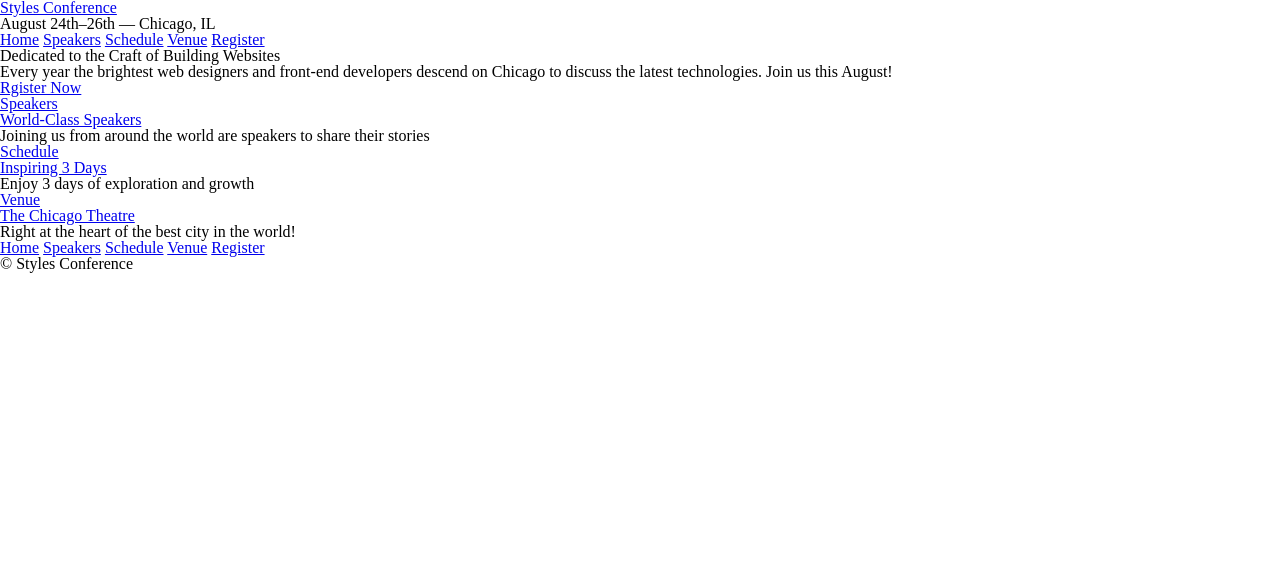
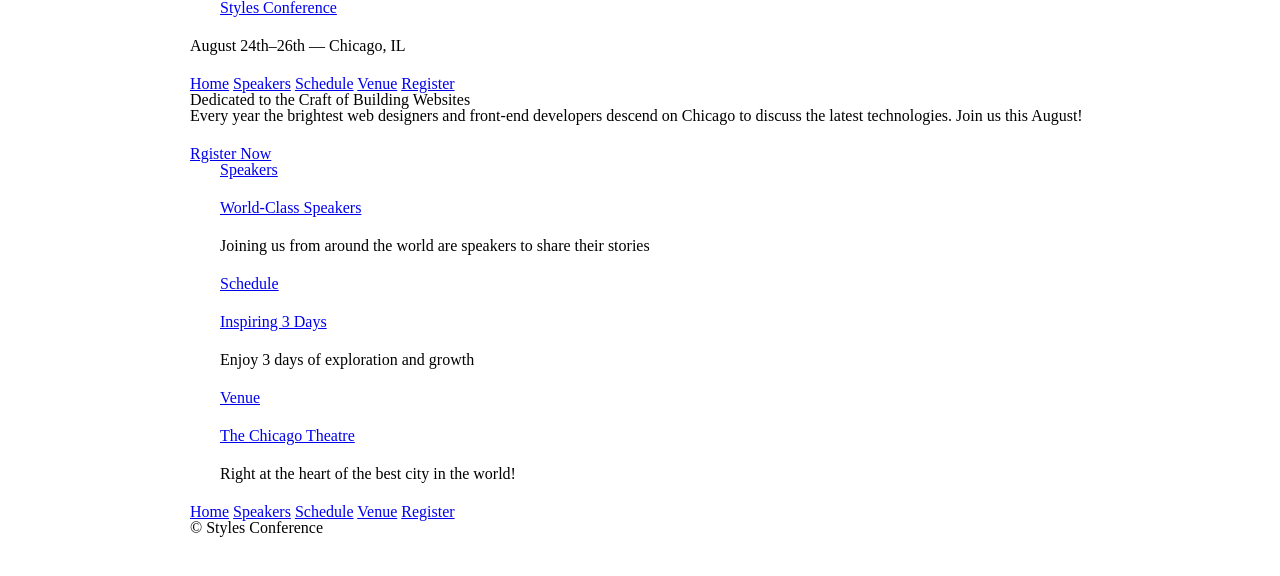
Before and after one commit to pjminer3/shayhowe_tutorial, a plain HTML site: page index.html in a window 1280 px wide. Drawn offline with Linux system fonts and the light colour scheme.

Commit message:
Added styling (Grid and Typography)

```diff
--- a/assets/stylesheets/main.css
+++ b/assets/stylesheets/main.css
@@ -45,3 +45,37 @@ table {
   border-collapse: collapse;
   border-spacing: 0;
 }
+
+
+
+/*
+===================
+Grid
+===================
+*/
+
+*,
+*:before,
+*:after {
+  -webkit-box-sizing: border-box;
+  -moz-box-sizing: border-box;
+  box-sizing: border-box;
+}
+
+.container {
+  width: 960px;
+  padding-left: 30px;
+  padding-right: 30px;
+  margin: 0 auto;
+}
+
+
+/*
+===================
+Typeograph
+===================
+*/
+
+h1, h3, h4, h5, p {
+  margin-bottom: 22px;
+}
--- a/index.html
+++ b/index.html
@@ -6,10 +6,12 @@
 		<link rel="stylesheet" href="assets/stylesheets/main.css">
 	</head>
 	<body>
-		<header>
-			<h1>
-				<a href="index.html">Styles Conference</a>
-			</h1>
+		<header class="container">
+			<section class="container">
+				<h1>
+					<a href="index.html">Styles Conference</a>
+				</h1>
+			</section>
 			<h3>August 24th&ndash;26th &mdash; Chicago, IL</h3>
 			<nav>
 				<a href="index.html">Home</a>
@@ -19,27 +21,27 @@
 				<a href="register.html">Register</a>
 			</nav>
 		</header>
-		<section>
+		<section class="container">
 			<h2>Dedicated to the Craft of Building Websites</h2>
 			<p>Every year the brightest web designers and front-end developers descend on Chicago to discuss the latest technologies. Join us this August!</p>
 			<a href="register.html">Rgister Now</a>
 		</section>
-		<section>
-			<section>
+		<section class="container">
+			<section class="container">
 				<a href="speakers.html">
 					<h5>Speakers</h5>
 					<h3>World-Class Speakers</h3>
 				</a>
 				<p>Joining us from around the world are speakers to share their stories</p>
 			</section>
-			<section>
+			<section class="container">
 				<a href="schedule.html">
 					<h5>Schedule</h5>
 					<h3>Inspiring 3 Days</h3>
 				</a>
 				<p>Enjoy 3 days of exploration and growth</p>
 			</section>
-			<section>
+			<section class="container">
 				<a href="venue.html">
 					<h5>Venue</h5>
 					<h3>The Chicago Theatre</h3>
@@ -47,7 +49,7 @@
 				<p>Right at the heart of the best city in the world!</p>
 			</section>
 		</section>
-		<footer>
+		<footer class="container">
 			<nav>
 				<a href="index.html">Home</a>
 				<a href="speakers.html">Speakers</a>
```
Also changed, not shown: register.html (+7 -5 lines), schedule.html (+7 -5 lines), speakers.html (+7 -5 lines), venue.html (+7 -5 lines).
